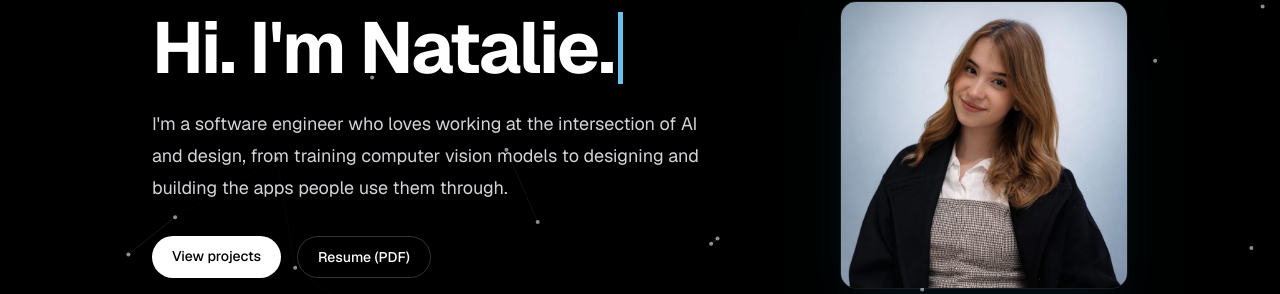
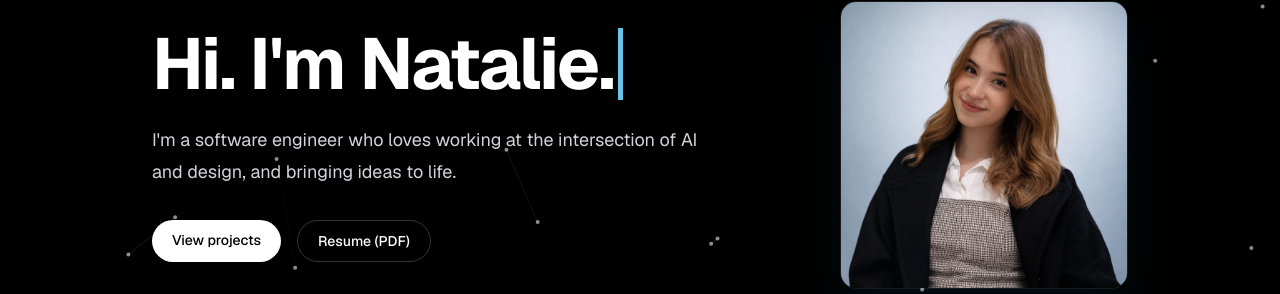
Before and after one commit to nataliovcharov/portfolio, a Next.js app: page / in a window 1280 px wide. Shown: the part 152-446 px from the top of the page. Built offline with nearby package versions, Linux system fonts and the light colour scheme; no server answers.

Commit message:
Refine home intro

```diff
--- a/src/app/page.tsx
+++ b/src/app/page.tsx
@@ -13,8 +13,7 @@ export default function Home() {
           <TypingHeadline text="Hi. I'm Natalie." />
           <p className="mt-6 max-w-xl text-lg leading-8 text-zinc-300">
             I&apos;m a software engineer who loves working at the intersection of AI and
-            design, from training computer vision models to designing and building the
-            apps people use them through.
+            design, and bringing ideas to life.
           </p>
           <div className="mt-8 flex flex-wrap gap-4">
             <Link
```
